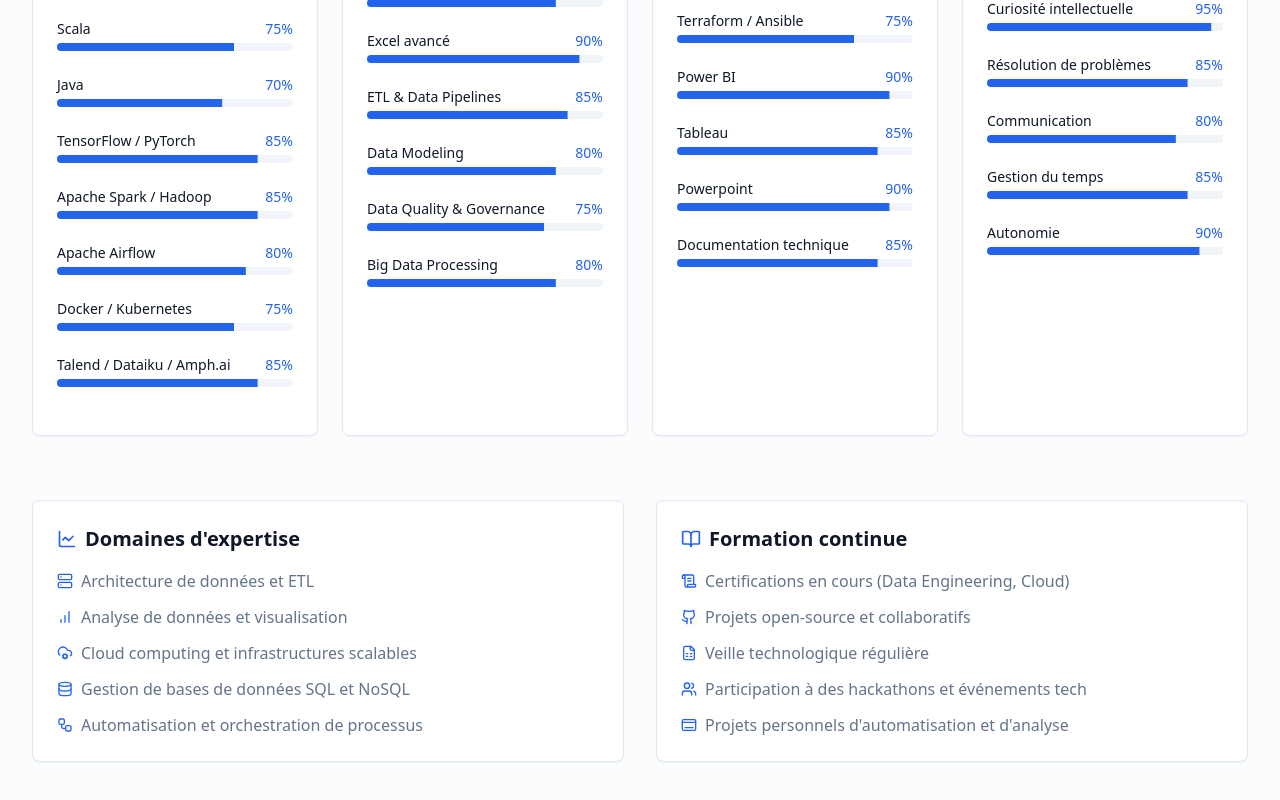
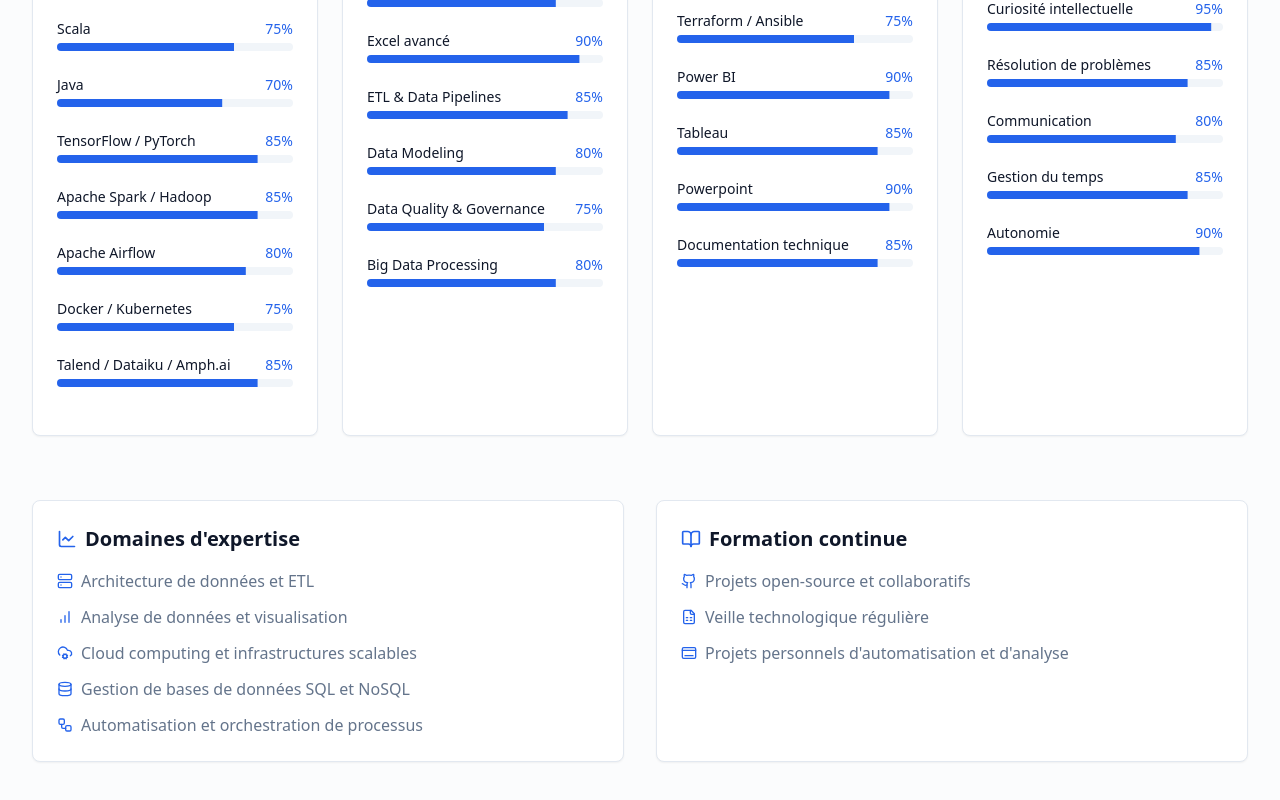
Before and after one commit to Babacarsar/portofolio, a React (Vite) app: page /portofolio/about in a window 1280 px wide. Shown: the part 2152-2952 px from the top of the page. Built offline with nearby package versions, Linux system fonts and the light colour scheme.

Commit message:
Remove items from list
Removes "Certifications en cours (Data Engineering, Cloud)" and "Participation à des hackathons et événements tech" from a list.

```diff
--- a/src/components/sections/Skills.tsx
+++ b/src/components/sections/Skills.tsx
@@ -193,20 +193,12 @@ const Skills = () => {
             </h3>
             <ul className="space-y-3 text-muted-foreground">
               <li className="flex items-center gap-2">
-                <ScrollText className="h-4 w-4 text-primary" />
-                <span>Certifications en cours (Data Engineering, Cloud)</span>
-              </li>
-              <li className="flex items-center gap-2">
                 <Github className="h-4 w-4 text-primary" />
                 <span>Projets open-source et collaboratifs</span>
               </li>
               <li className="flex items-center gap-2">
                 <FileSpreadsheet className="h-4 w-4 text-primary" />
                 <span>Veille technologique régulière</span>
-              </li>
-              <li className="flex items-center gap-2">
-                <Users className="h-4 w-4 text-primary" />
-                <span>Participation à des hackathons et événements tech</span>
               </li>
               <li className="flex items-center gap-2">
                 <Dock className="h-4 w-4 text-primary" />
```
